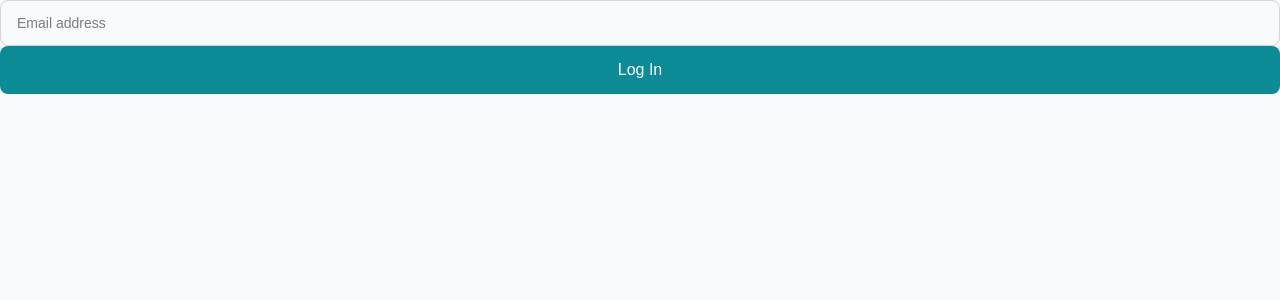
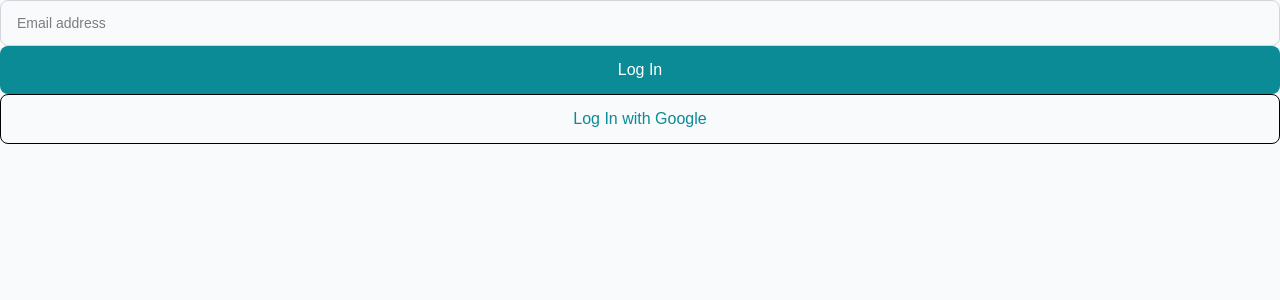
Before and after one commit to AnastasiiaBodnar/hr-ai-cmr-web, a Next.js app: page /login in a window 1280 px wide. Shown: the top 300 px of the page. Built offline with nearby package versions, Linux system fonts and the light colour scheme.

Commit message:
fix: button outline

```diff
--- a/app/(auth)/login/page.js
+++ b/app/(auth)/login/page.js
@@ -5,7 +5,8 @@
   return (
     <div>
     <Input placeholder = "Email address"/>
-    <Button text="Log In" variant="primary" />
+    <Button text="Log In" variant="primary"/>
+    <Button text="Log In with Google" variant="outline" />
     </div>
   )
 }
--- a/app/components/ui/Button.js
+++ b/app/components/ui/Button.js
@@ -1,6 +1,7 @@
 export default function Button ({text, onClick, variant = 'primary'}){
     const styles = {
-        primary: 'w-full py-3 bg-accent text-white rounded-lg font-medium'
+        primary: 'w-full py-3 bg-accent text-white rounded-lg font-medium',
+        outline: 'w-full py-3 text-accent border border-black rounded-lg font-medium'
     }
     return(
         <button onClick={onClick} className={styles[variant]}>
```
